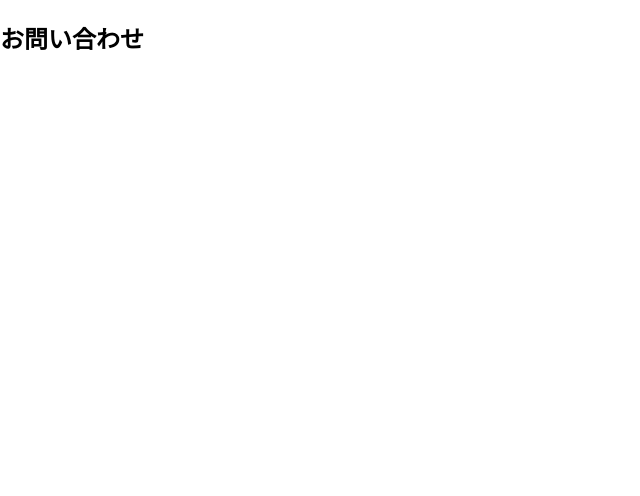
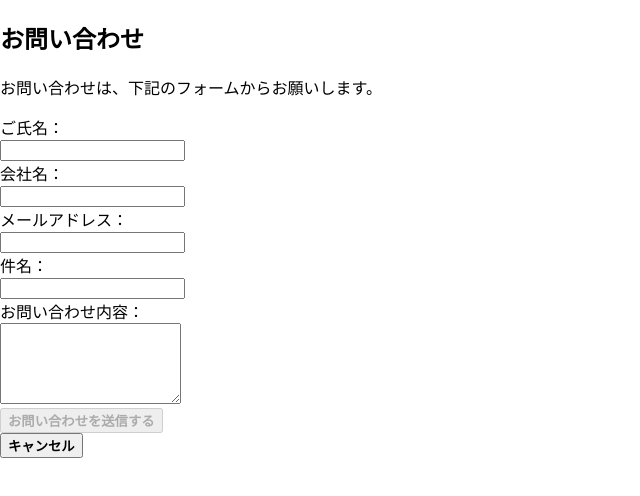
Before and after one commit to taipon55/MyPortfolio, a React (Create React App) app: page /Form in a window 1280 px wide. Shown: the top 496 px of the page, without its empty margins (0-640 px from the left). Built offline with nearby package versions, Linux system fonts and the light colour scheme.

Commit message:
お問い合わせページ変更

```diff
--- a/src/components/Form.tsx
+++ b/src/components/Form.tsx
@@ -1,10 +1,101 @@
-import React from 'react'
-import { init, send } from "emailjs-com";
+import React,{useState} from 'react';
+import { init, send } from "@emailjs/browser";
 
-function Form() {
+  const Form = () => {
+  const [username, setUserName] = useState('');
+  const [company ,setCompany] = useState('');
+  const [mail, setMail] = useState('');
+  const [title, setTitle] = useState('');
+  const [message, setMessage] = useState('');
+
+  const sendMail = () => {
+      const userID = process.env.REACT_APP_USER_ID;
+      const serviceID = process.env.REACT_APP_SERVICE_ID;
+      const templateID = process.env.REACT_APP_TEMPLATE_ID;
+
+      if(
+        userID !== undefined &&
+        serviceID !== undefined &&
+        templateID !== undefined
+      ){
+       init(userID);
+
+       const template_param = {
+         to_username: username,
+         company: company,
+         from_email: mail,
+         title: title,
+         message: message,
+       };
+
+       send(serviceID, templateID,template_param).then(() => {
+         window.alert("お問い合わせを送信いたしました。");
+
+         setUserName('');
+         setCompany('');
+         setMail('');
+         setMessage('');
+         setTitle('');
+       });
+      }
+    }
+      const handleClick = (e: { preventDefault: () => void; }) =>{
+        e.preventDefault();
+         sendMail();
+      }
+
+
+       const handleCanceled = () => {
+         setUserName('');
+         setCompany('');
+         setMail('');
+         setMessage('');
+         setTitle('');
+       }
+
+       const disableSend = username === '' || mail === '' || title === '' || message === '';
+
+
   return (
     <div>
       <h2>お問い合わせ</h2>
+      <p>お問い合わせは、下記のフォームからお願いします。</p>
+      <form>
+          <div>
+            <label htmlFor="nameForm">ご氏名：</label>
+          </div>
+          <input type="text" id="nameForm" className="formInput" value={username} onChange={(e) => setUserName(e.target.value)}/>
+          <div>
+            <label htmlFor="companyNameForm">会社名：</label>
+          </div>
+          <input type="text" id="companyNameForm" className="formInput" value={company} onChange={(e) => setCompany(e.target.value)}
+           required />
+          <div>
+            <label htmlFor="mailForm">メールアドレス：</label>
+          </div>
+          <input type="email" id="mailForm" className="formInput" value={mail} onChange={(e) => setMail(e.target.value)} />
+          <div>
+            <label htmlFor="mailTitleForm">件名：</label>
+          </div>
+          <input type="text" id="mailTitleForm" className="formInput" value={title} onChange={(e) => setTitle(e.target.value)} />
+          <div>
+            <label htmlFor="mailContentForm">お問い合わせ内容：</label>
+          </div>
+          <textarea  id="mailContentForm" className="formInput" value={message} onChange={(e) => setMessage(e.target.value)}
+           rows={5} />
+          <div className="btns">
+            <div>
+              <button onClick={handleClick} disabled={disableSend}>
+                <strong>お問い合わせを送信する</strong>
+                </button>
+            </div>
+            <div>
+              <button onClick={handleCanceled}>
+                <strong>キャンセル</strong>
+                </button>
+            </div>
+          </div>
+        </form>
     </div>
   )
 }
```
